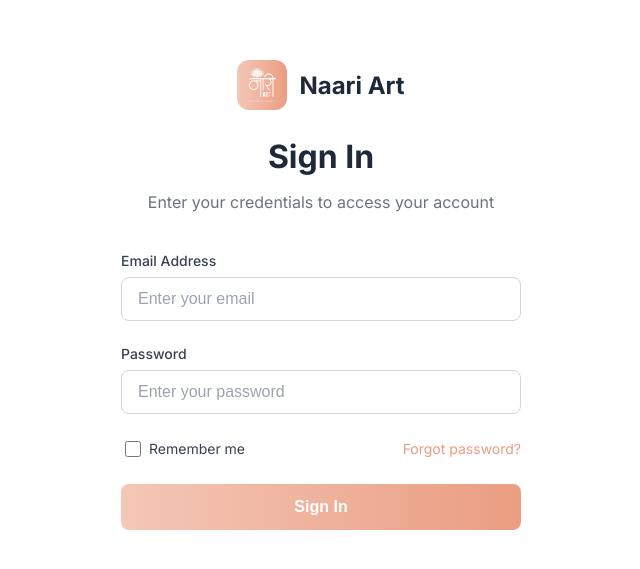
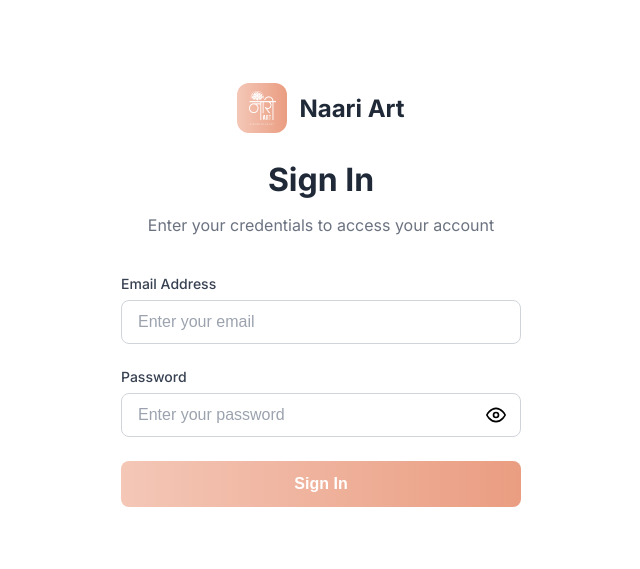
Before and after one commit to jaydip6867/naari, a React (Create React App) app: page / in a window 1280 px wide. Shown: the part 105-674 px from the top of the page, without its empty margins (319-959 px from the left). Built offline with nearby package versions, Linux system fonts and the light colour scheme.

Commit message:
password visible & hide

```diff
--- a/src/components/Customer.js
+++ b/src/components/Customer.js
@@ -14,7 +14,7 @@ const Customer = ({ onLogout }) => {
   };
 
   return (
-    <div className="customer-container">
+    <div className="settings-container">
       {/* Sidebar */}
       <Sidebar onLogout={handleLogout} />
 
--- a/src/components/Login.js
+++ b/src/components/Login.js
@@ -3,10 +3,12 @@ import { useNavigate } from 'react-router-dom';
 import '../styles.css';
 import { authAPI } from '../services/api';
 import { storage } from '../utils/storage';
+import { FiEye, FiEyeOff } from 'react-icons/fi';
 
 const Login = ({ onLogin }) => {
   const [email, setEmail] = useState('');
   const [password, setPassword] = useState('');
+  const [showPassword, setShowPassword] = useState(false);
   const [rememberMe, setRememberMe] = useState(false);
   const [loading, setLoading] = useState(false);
   const [error, setError] = useState('');
@@ -76,8 +78,9 @@ const Login = ({ onLogin }) => {
             <label className="form-label" htmlFor="password">
               Password
             </label>
+            <div className="password-input-wrapper" style={{ position: 'relative' }}>
               <input
-              type="password"
+                type={showPassword ? 'text' : 'password'}
                 id="password"
                 className="form-input"
                 placeholder="Enter your password"
@@ -85,7 +88,30 @@ const Login = ({ onLogin }) => {
                 onChange={(e) => setPassword(e.target.value)}
                 disabled={loading}
                 required
+                style={{ paddingRight: '40px' }}
               />
+              <button
+                type="button"
+                className="password-toggle-btn"
+                onClick={() => setShowPassword(!showPassword)}
+                disabled={loading}
+                style={{
+                  position: 'absolute',
+                  right: '10px',
+                  top: '50%',
+                  transform: 'translateY(-50%)',
+                  background: 'none',
+                  border: 'none',
+                  cursor: 'pointer',
+                  padding: '5px',
+                  display: 'flex',
+                  alignItems: 'center',
+                  justifyContent: 'center'
+                }}
+              >
+                {showPassword ? <FiEyeOff size={20} /> : <FiEye size={20} />}
+              </button>
+            </div>
           </div>
 
           {error && (
@@ -94,31 +120,9 @@ const Login = ({ onLogin }) => {
             </div>
           )}
 
-          <div className="form-checkbox-group">
-            <div className="checkbox-wrapper">
-              <input
-                type="checkbox"
-                id="remember"
-                className="checkbox"
-                checked={rememberMe}
-                onChange={(e) => setRememberMe(e.target.checked)}
-              />
-              <label htmlFor="remember" className="checkbox-label">
-                Remember me
-              </label>
-            </div>
-            <a href="#forgot" className="forgot-link">
-              Forgot password?
-            </a>
-          </div>
-
           <button type="submit" className="login-button" disabled={loading}>
             {loading ? 'Signing In...' : 'Sign In'}
           </button>
-
-          {/* <div className="signup-prompt">
-            Don't have an account? <a href="#signup" className="signup-link">Sign up</a>
-          </div> */}
         </form>
       </div>
     </div>
--- a/src/components/Order.js
+++ b/src/components/Order.js
@@ -14,7 +14,7 @@ const Order = ({ onLogout }) => {
   };
 
   return (
-    <div className="order-container">
+    <div className="settings-container">
       {/* Sidebar */}
       <Sidebar onLogout={handleLogout} />
 
--- a/src/components/Settings.js
+++ b/src/components/Settings.js
@@ -1030,7 +1030,7 @@ const Settings = ({ onLogout }) => {
                           <div className="outfit-content">
                             <span className="outfit-fields-tag">
                               {outfit.hasSubCategories && outfit.subCategories
-                                ? `${outfit.subCategories.length} Subcategories`
+                                ? `${outfit.subCategories.length} Sub cat.`
                                 : `${(outfit.fields?.length || 0)} Fields`
                               }
                             </span>
--- a/src/components/StaffModal.js
+++ b/src/components/StaffModal.js
@@ -1,5 +1,6 @@
 import React, { useState, useEffect } from 'react';
 import '../styles.css';
+import { FiEye, FiEyeOff } from 'react-icons/fi';
 
 const StaffModal = ({ isOpen, onClose, onSave, editingStaff, userRoles }) => {
   const [staffData, setStaffData] = useState({
@@ -9,6 +10,7 @@ const StaffModal = ({ isOpen, onClose, onSave, editingStaff, userRoles }) => {
     userId: '',
     password: ''
   });
+  const [showPassword, setShowPassword] = useState(false);
   const [isSubmitting, setIsSubmitting] = useState(false);
   const [error, setError] = useState('');
 
@@ -200,8 +202,9 @@ const StaffModal = ({ isOpen, onClose, onSave, editingStaff, userRoles }) => {
             <label htmlFor="password" className="form-label">
               Password {!editingStaff && '*'}
             </label>
+            <div className="password-input-wrapper" style={{ position: 'relative' }}>
               <input
-              type="password"
+                type={showPassword ? 'text' : 'password'}
                 id="password"
                 name="password"
                 value={staffData.password}
@@ -210,7 +213,30 @@ const StaffModal = ({ isOpen, onClose, onSave, editingStaff, userRoles }) => {
                 placeholder={editingStaff ? "Leave blank to keep current password" : "Enter password"}
                 disabled={isSubmitting}
                 required={!editingStaff}
+                style={{ paddingRight: '40px' }}
               />
+              <button
+                type="button"
+                className="password-toggle-btn"
+                onClick={() => setShowPassword(!showPassword)}
+                disabled={isSubmitting}
+                style={{
+                  position: 'absolute',
+                  right: '10px',
+                  top: '50%',
+                  transform: 'translateY(-50%)',
+                  background: 'none',
+                  border: 'none',
+                  cursor: 'pointer',
+                  padding: '5px',
+                  display: 'flex',
+                  alignItems: 'center',
+                  justifyContent: 'center'
+                }}
+              >
+                {showPassword ? <FiEyeOff size={18} /> : <FiEye size={18} />}
+              </button>
+            </div>
           </div>
 
           <div className="modal-footer">
--- a/src/components/Tasks.js
+++ b/src/components/Tasks.js
@@ -14,7 +14,7 @@ const Tasks = ({ onLogout }) => {
   };
 
   return (
-    <div className="tasks-container">
+    <div className="settings-container">
       {/* Sidebar */}
       <Sidebar onLogout={handleLogout} />
 
--- a/src/components/Team.js
+++ b/src/components/Team.js
@@ -14,7 +14,7 @@ const Team = ({ onLogout }) => {
   };
 
   return (
-    <div className="team-container">
+    <div className="settings-container">
       {/* Sidebar */}
       <Sidebar onLogout={handleLogout} />
 
--- a/src/styles.css
+++ b/src/styles.css
@@ -513,11 +513,12 @@ body {
   box-shadow: 0 4px 8px var(--primary-light);
 }
 
-.outfit-types-section{
+.content-section.outfit-types-section{
   background: #F2F2F2;
 }
 
 .content-section {
+  background-color: var(--white-color);
   border-radius: 16px;
   padding: 24px;
   box-shadow: 0 4px 16px rgba(0, 0, 0, 0.08);
@@ -528,6 +529,7 @@ body {
   max-height: calc(100vh - 200px);
   overflow-y: auto;
   min-width: 0;
+  flex-grow: 1;
 }
 
 .content-sections-wrapper {
@@ -1560,7 +1562,13 @@ body {
   .main-content {
     padding: 25px;
   }
-}
+
+  .content-sections-wrapper {
+    flex-direction: column;
+    gap: 16px;
+  }
+}
+
 
 @media (max-width: 768px) {
   .settings-container {
@@ -1656,10 +1664,7 @@ body {
     padding: 0 15px;
   }
 
-  .content-sections-wrapper {
-    flex-direction: column;
-    gap: 16px;
-  }
+
 
   .content-section {
     padding: 16px;
@@ -1678,7 +1683,6 @@ body {
   }
 
   .field-item {
-    flex-wrap: wrap;
     gap: 8px;
     padding: 12px 16px;
     position: relative;
@@ -1773,3 +1777,9 @@ body {
     width: 100%;
   }
 }
+
+@media (max-width: 450px) {
+  .field-item {
+    flex-wrap: wrap;
+  }
+}
```
Lines whose indentation alone changed are shown as unchanged.
